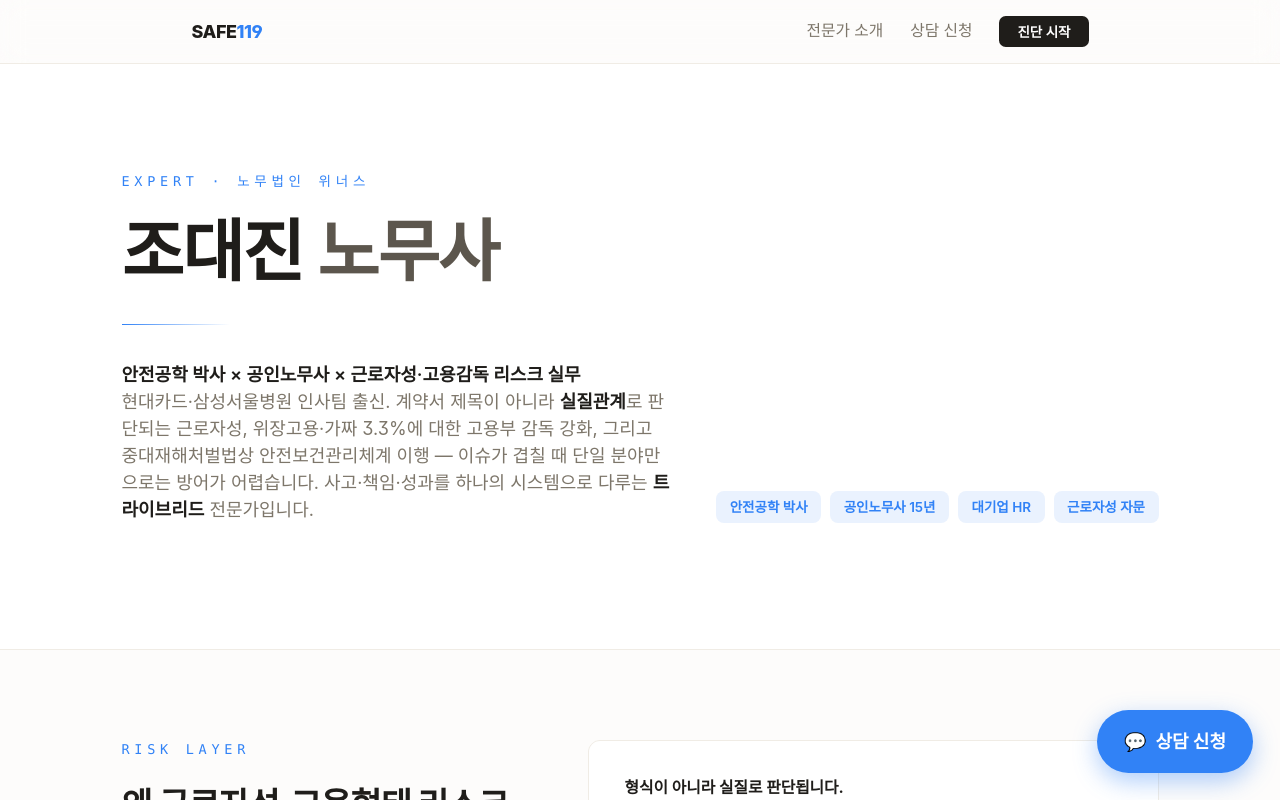
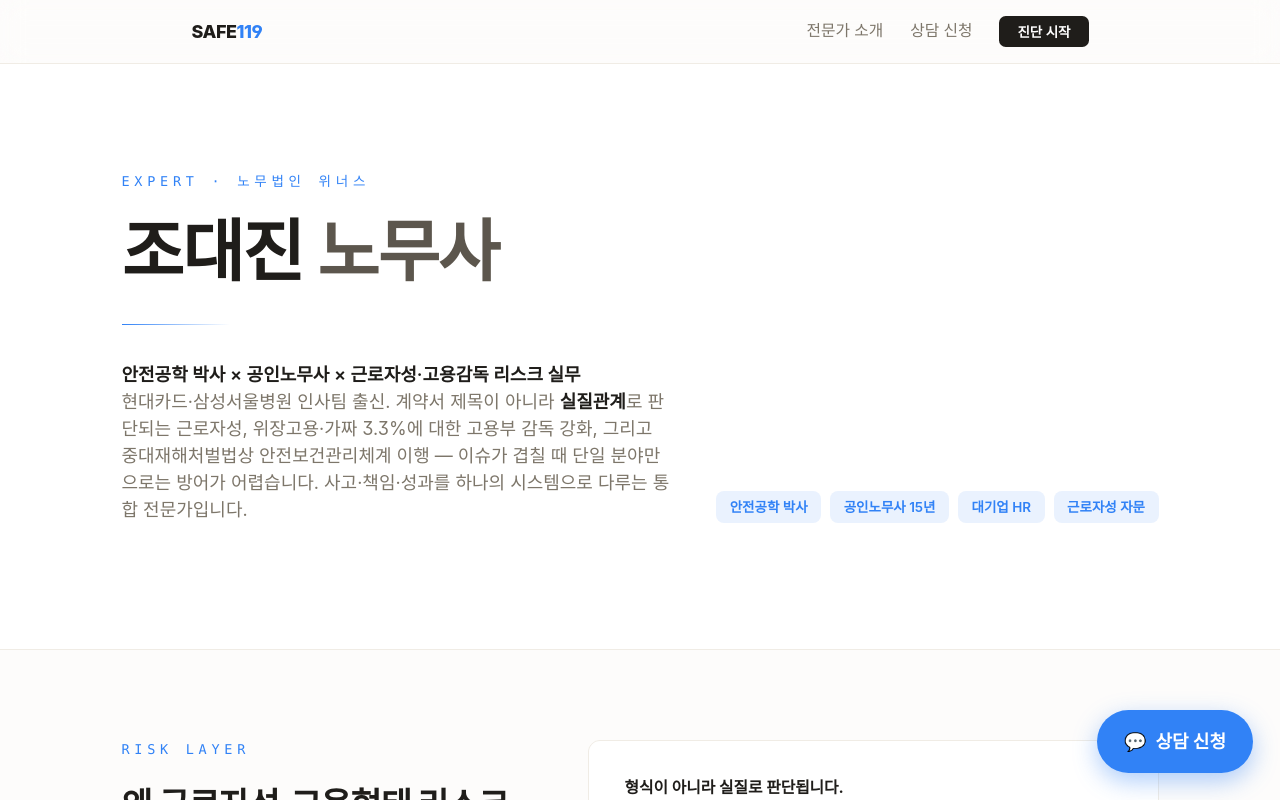
Before and after one commit to cdj44y-ui/safe119-cursor-starter, a Next.js app: page /about in a window 1280 px wide. Shown: the top 800 px of the page. Built offline with nearby package versions, Linux system fonts and the light colour scheme; no server answers; a web font is replaced by a local one.

Commit message:
content: 전문가 소개 페이지에서 트라이브리드 문구 제거

```diff
--- a/app/about/page.tsx
+++ b/app/about/page.tsx
@@ -87,9 +87,8 @@ export default function AboutPage() {
                     로 판단되는 근로자성, 위장고용·가짜 3.3%에 대한 고용부 감독 강화, 그리고 중대재해처벌법상
                     안전보건관리체계 이행 — 이슈가 겹칠 때 단일 분야만으로는 방어가 어렵습니다. 사고·책임·성과를
                     하나의 시스템으로 다루는{' '}
+                    통합 전문가입니다.
                   </span>
-                  <span className="text-ink font-semibold">트라이브리드</span>
-                  <span className="text-ink-4"> 전문가입니다.</span>
                 </p>
               </div>
               <div className="shrink-0 flex flex-wrap gap-2 md:justify-end">
```
